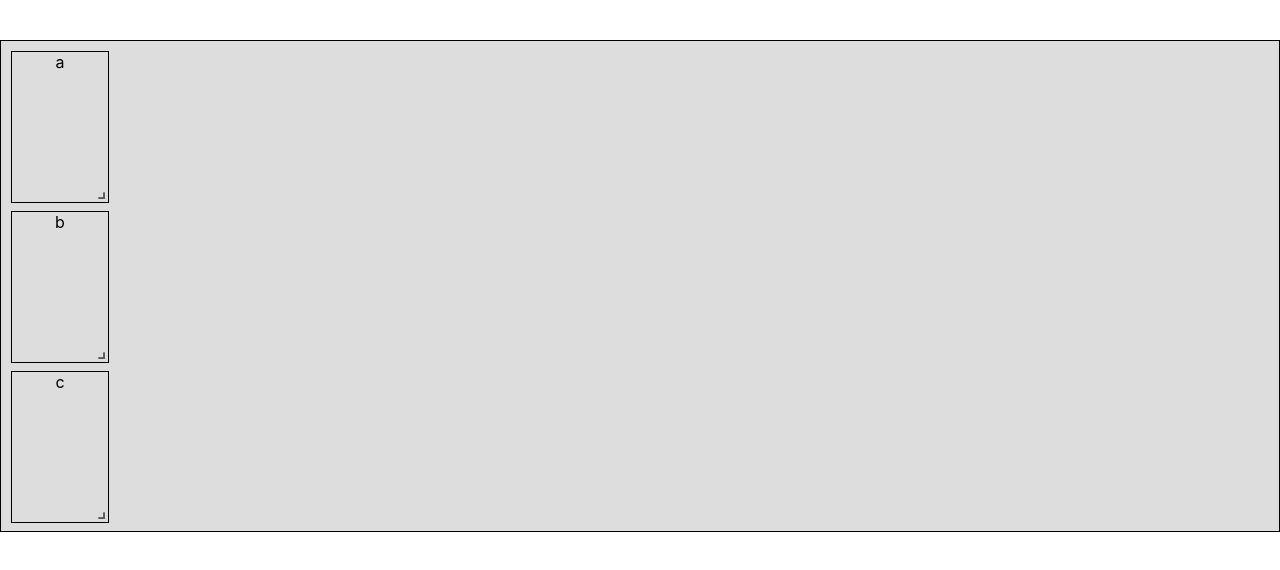
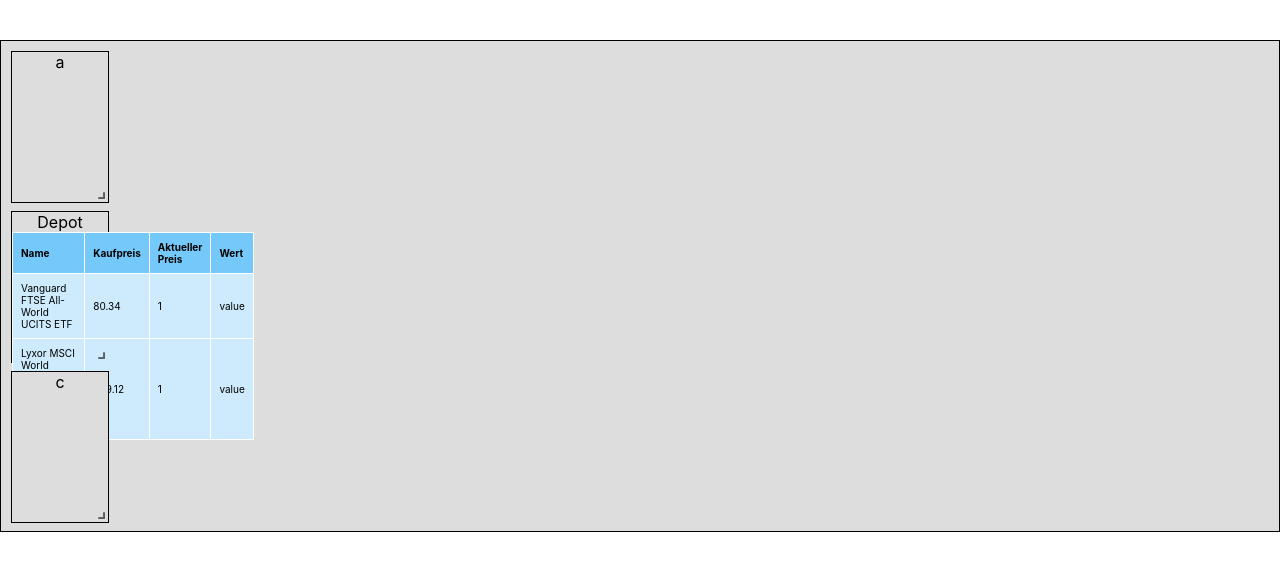
Before and after one commit to mhhoeper/musterdepot, a React (Create React App) app: page / in a window 1280 px wide. Shown: the top 570 px of the page. Built offline with nearby package versions, Linux system fonts and the light colour scheme.

Commit message:
Add depot component

```diff
--- /dev/null
+++ b/src/DepotComponent.css
@@ -0,0 +1,25 @@
+table {
+    border-collapse: collapse;
+  }
+
+  th,
+  td {
+    border: 1px solid #ffffff;
+    text-align: left;
+    padding: 8px;
+    font-size: 10px;
+  }
+
+  th {
+    background-color: rgb(117, 201, 250);
+  }
+
+  tr {
+    background-color: rgb(205, 235, 253);
+  }
+
+  tbody tr:hover {
+    background-color: lightyellow;
+    border-style: solid;
+    border: 2px solid orange;
+  }
--- /dev/null
+++ b/src/DepotComponent.tsx
@@ -0,0 +1,49 @@
+import React from "react";
+import depotdata from "./depotdata.json";
+import "./DepotComponent.css"
+
+export type depotprops = {
+    children: string;
+    keynr: number;
+};
+
+export default class DepotComponent extends React.Component<depotprops> {
+
+  /* see https://www.youtube.com/watch?v=dYjdzpZv5yc */
+  /* Prevent drag from https://stackoverflow.com/questions/63758425/react-ondragstart-doesnt-fire-in-material-ui-autocomplete-component */
+  render() {
+    return (
+      <div className="depot-container">
+        <div>Depot</div>
+        <div
+          className="depot-container2"
+          onClick={(evt) => console.log("click")}
+          onMouseDown={(event) => event.stopPropagation()}
+        >
+          <table>
+            <thead>
+              <tr>
+                <th>Name</th>
+                <th>Kaufpreis</th>
+                <th>Aktueller Preis</th>
+                <th>Wert</th>
+              </tr>
+            </thead>
+            <tbody>
+              {depotdata.Positions.map((position) => {
+                return (
+                  <tr>
+                    <td>{position.Name}</td>
+                    <td>{position.Buy}</td>
+                    <td>{this.props.keynr}</td>
+                    <td>value</td>
+                  </tr>
+                );
+              })}
+            </tbody>
+          </table>
+        </div>
+      </div>
+    );
+  }
+}
--- a/src/MyResponsiveGrid.tsx
+++ b/src/MyResponsiveGrid.tsx
@@ -1,5 +1,6 @@
 import React from "react";
 import { Responsive, WidthProvider } from "react-grid-layout";
+import DepotComponent from "./DepotComponent";
 import "./Grid.css"
 
 const ResponsiveGridLayout = WidthProvider(Responsive);
@@ -25,7 +26,7 @@ class MyResponsiveGrid extends React.Component {
                 cols={{ lg: 12, md: 10, sm: 6, xs: 4, xxs: 2}}
             >
                 <div key="a" className="Card">a</div>
-                <div key="b" className="Card">b</div>
+                <div key="b" className="Card"><DepotComponent keynr={1}>b</DepotComponent></div>
                 <div key="c" className="Card">c</div>
             </ResponsiveGridLayout>
         )
--- /dev/null
+++ b/src/depotdata.json
@@ -0,0 +1,21 @@
+{
+    "Name": "Erstes Depot",
+    "Positions": [
+      {
+        "Name": "Vanguard FTSE All-World UCITS ETF",
+        "ISIN": "IE00B3RBWM25",
+        "WKN": "A1JX52",
+        "Ticker": [{ "Exchange": "Frankfurt", "Symbol": "VGWL" }],
+        "Amount": 20,
+        "Buy": 80.34
+      },
+      {
+        "Name": "Lyxor MSCI World Information Technology TR UCITS ETF - C-EUR",
+        "ISIN": "LU0533033667",
+        "WKN": "LYX0GP",
+        "Ticker": [{ "Exchange": "Frankfurt", "Symbol": "LYPG" }],
+        "Amount": 13,
+        "Buy": 489.12
+      }
+    ]
+  }
```
Also changed, not shown: src/MyFirstGrid.tsx (deleted, +0 -28 lines).
